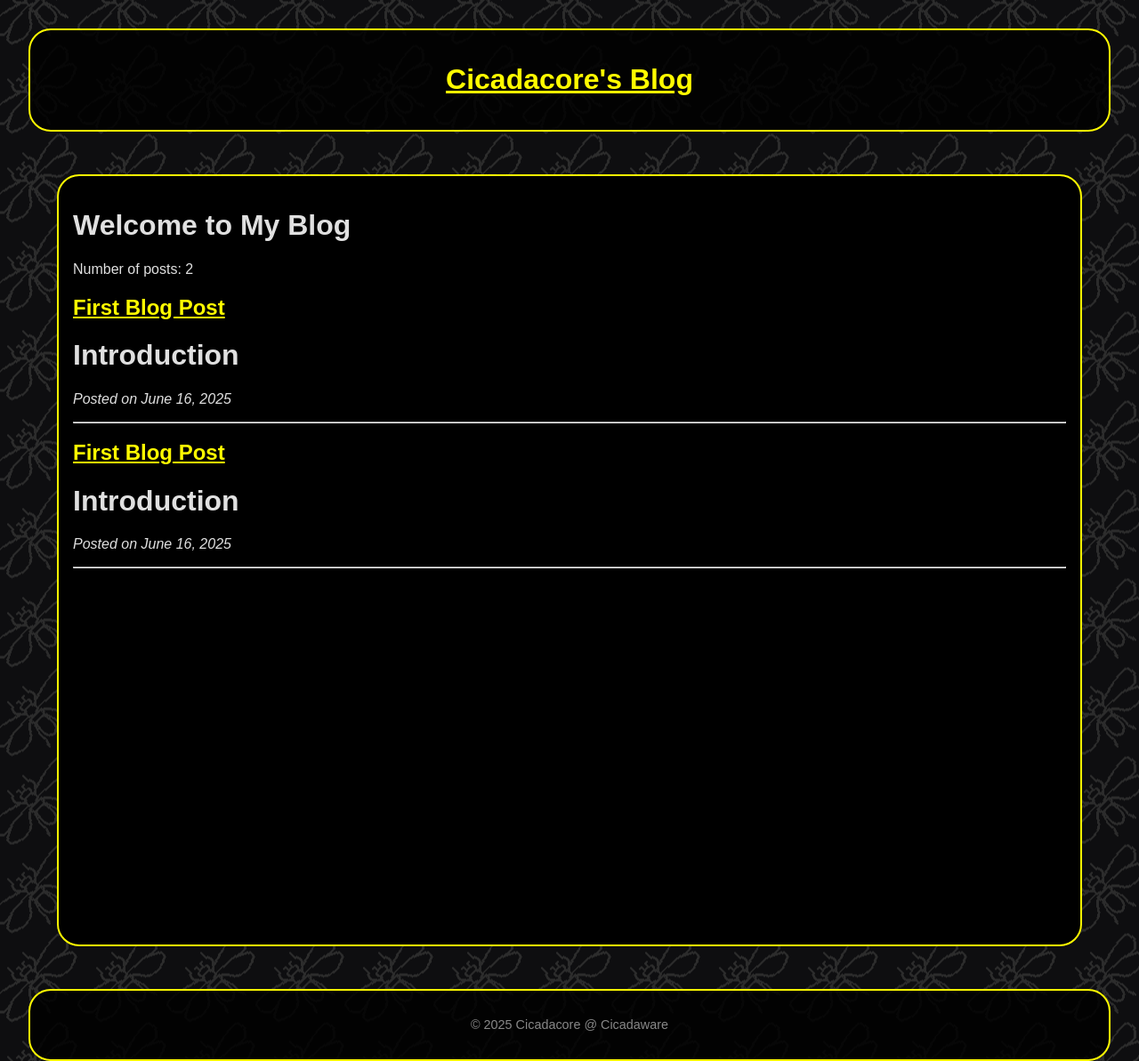
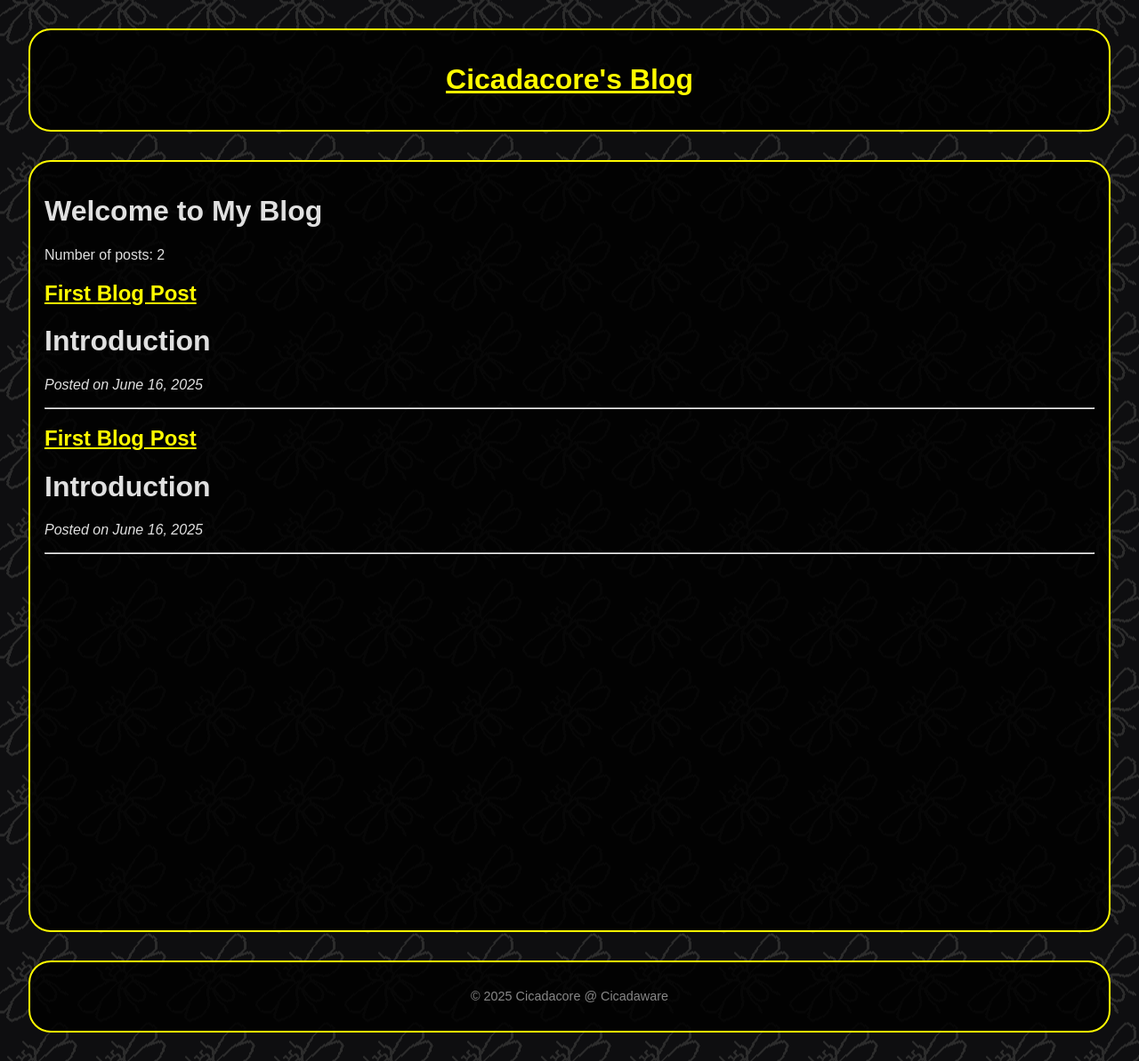
Before and after one commit to Cicadaware/cicadaware.github.io, a Jekyll site: the page built from index.md, in a window 1280 px wide. Shown: the whole page at 89% size. Built offline with Jekyll 4.4.1, drawn with Linux system fonts in a browser that asks for light colours.

Commit message:
a hover and removing padding

```diff
--- a/assets/css/style.css
+++ b/assets/css/style.css
@@ -20,10 +20,17 @@
   text-decoration: underline;
 }
 
+a:hover {
+  color: #ffaa00;
+}
+
+a:focus {
+  color: #ffaa00;
+}
+
 header, footer {
+  background-color: rgba(0, 0, 0, 0.85);
   text-align: center;
-  margin-bottom: 2rem;
-  background-color: rgba(0, 0, 0, 0.85);
   border-radius: 25px;
   margin: 1rem;
 }
@@ -34,17 +41,14 @@
 }
 
 .page-container {
-  padding: 1rem;
   display: flex;
   flex-direction: column;
   min-height: 100vh;
-  margin: 1rem;
-
 }
 
 .content {
   flex: 1;
-  background-color: black;
+  background-color: rgba(0, 0, 0, 0.85);
   padding: 1rem;
   border-radius: 25px;
   margin: 1rem;
```
